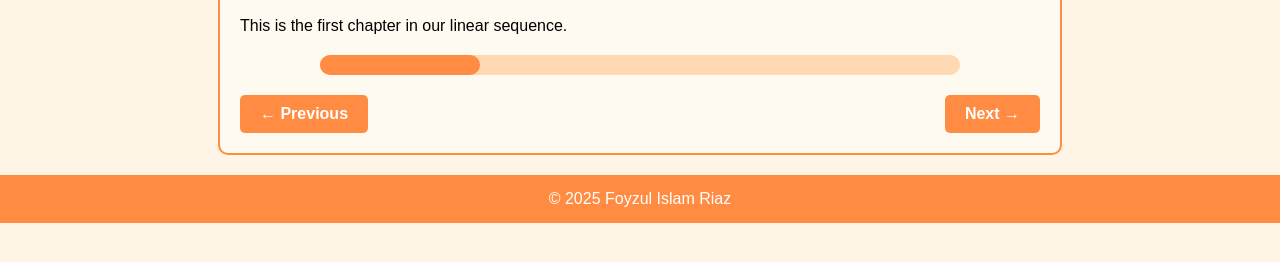
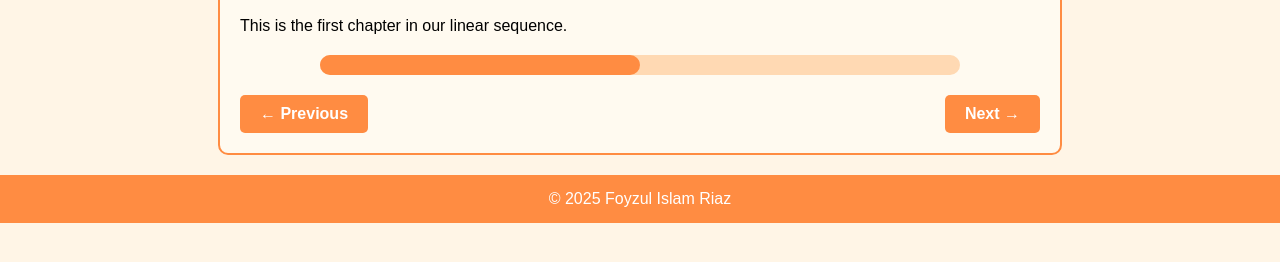
Before and after one commit to foyzul853/web12, a plain HTML site: page chapter2.html in a window 1280 px wide. Shown: the part 194-456 px from the top of the page. Drawn offline with Linux system fonts and the light colour scheme.

Commit message:
Update chapter2.html

```diff
--- a/chapter2.html
+++ b/chapter2.html
@@ -32,7 +32,7 @@
 
     <script src="js/progress.js"></script>
     <script>
-        updateProgress(25);
+        updateProgress(50);
     </script>
 </body>
 </html>
```
